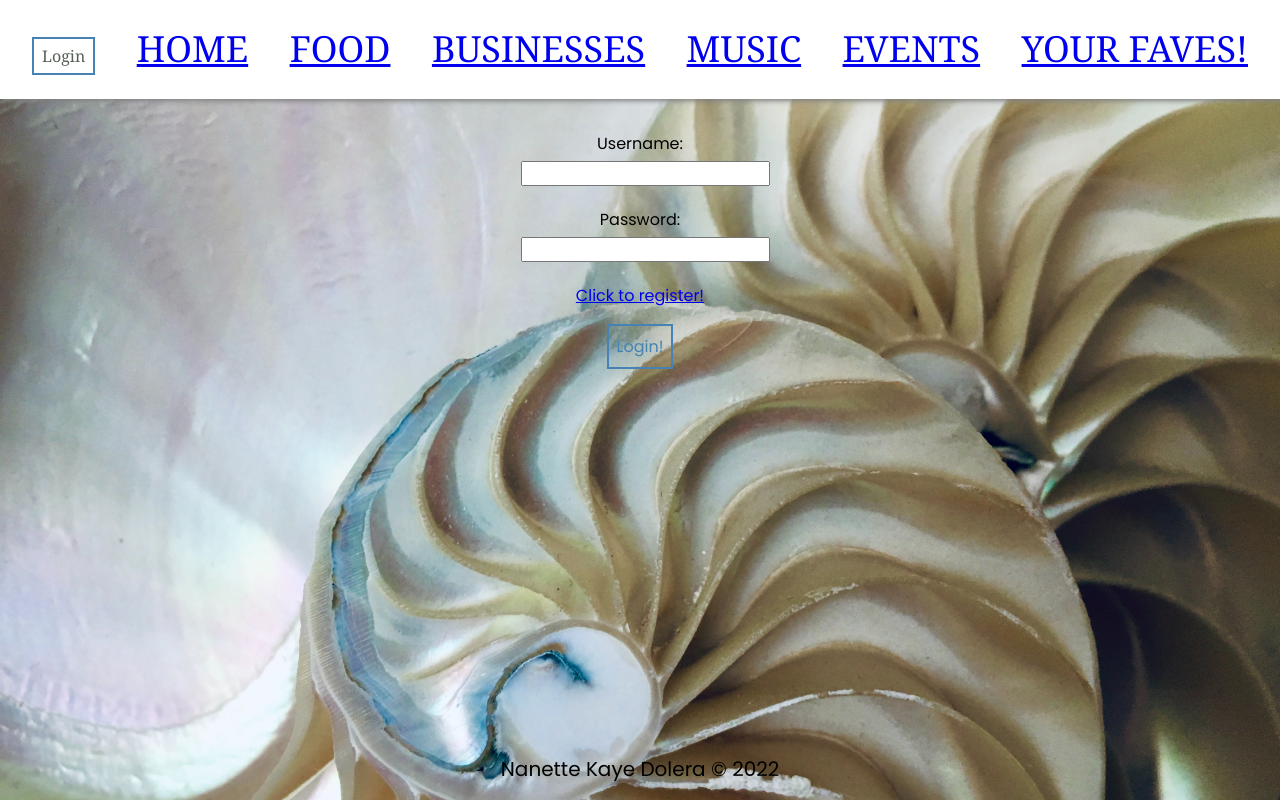
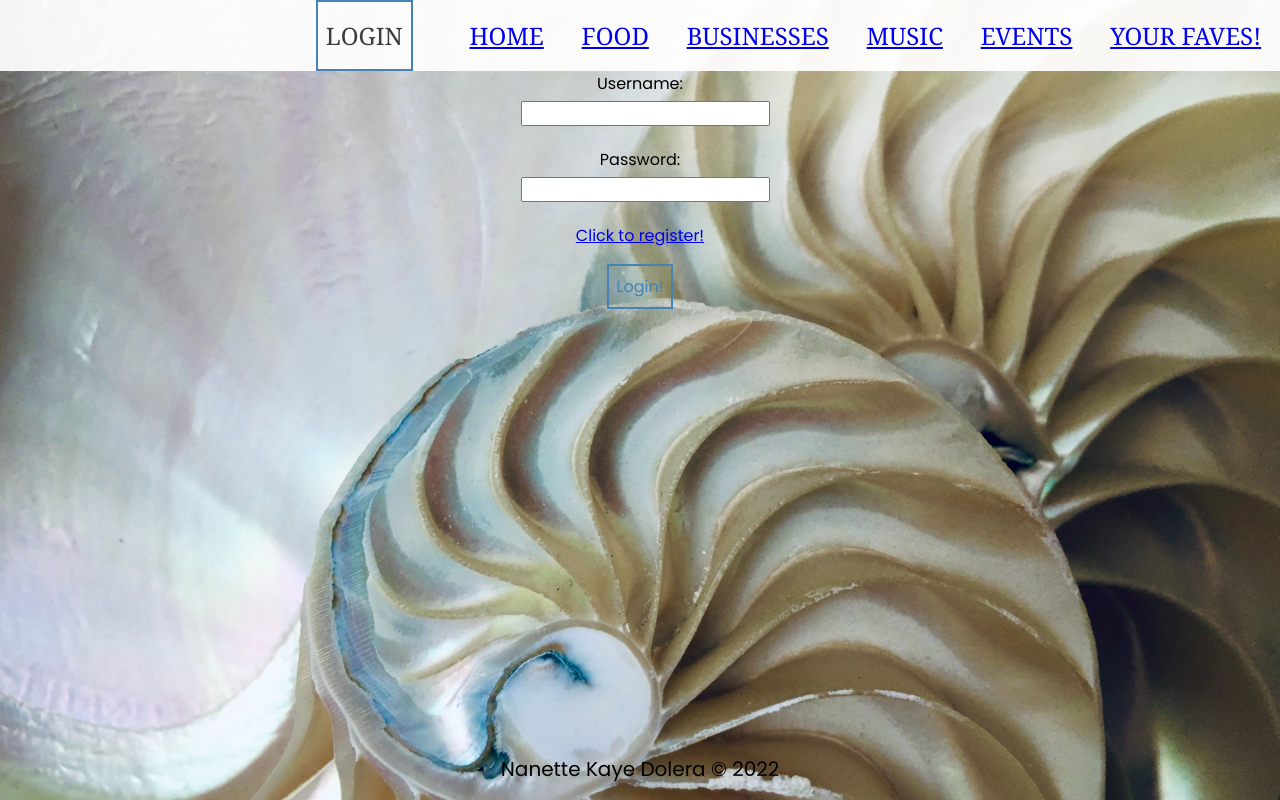
Before and after one commit to NotNanetteKaye/FullStack-capstone2022, a React (Create React App) app in the folder frontend/: page /login in a window 1280 px wide. Built offline with nearby package versions, Linux system fonts and the light colour scheme.

Commit message:
Altered styling in NavBar.jsx

```diff
--- a/frontend/src/components/NavBar/NavBar.css
+++ b/frontend/src/components/NavBar/NavBar.css
@@ -1,30 +1,33 @@
 ul {
   display: flex;
-  justify-content: space-between;
+  justify-content: flex-end;
   list-style-type: none;
   font-family: Georgia, 'Times New Roman', Times, serif;
+  color: #566056;
 }
 
+
+
 li {
-  font-size: 2.25rem;
+  font-size: 1.5rem;
+  padding: 5mm;
 }
 
 .navBar {
-  background: white;
-  box-shadow: 4px 2px 5px gray;
-  color: #566056;
-  margin-bottom: 2rem;
-  padding: 1.5rem 2rem;
+  background: rgba(255, 254, 254, 0.933);
+  /* box-shadow: 4px 2px 5px gray; */
+  /* margin-bottom: 2rem; */
 }
 
-.navBar button {
-  background: transparent;
-  color: #566056;
-  padding: 0.4rem 0.5rem;
+ .navBar button {
+  color: #393e39;
+  display: flex;
+  flex-direction: row;
+  flex-wrap: wrap;
+  align-content: space-around;
+  font-size: 1.5rem
 }
 
-.navBar button:hover {
-  background: white;
-  color: #566056;
+/* .navBar button:hover {
   cursor: pointer;
-}
+} */
--- a/frontend/src/components/NavBar/NavBar.jsx
+++ b/frontend/src/components/NavBar/NavBar.jsx
@@ -10,12 +10,12 @@ const Navbar = () => {
   return (
     <div className="navBar">
       <ul>
+        {user ? (
+          <button onClick={logoutUser}>LOGOUT</button>
+        ) : (
+          <button onClick={() => navigate("/login")}>LOGIN</button>
+        )}
         <li>
-          {user ? (
-            <button onClick={logoutUser}>Logout</button>
-          ) : (
-            <button onClick={() => navigate("/login")}>Login</button>
-          )}
         </li>
         <li>
           <Link to="/darlingdreams">HOME</Link>
```
